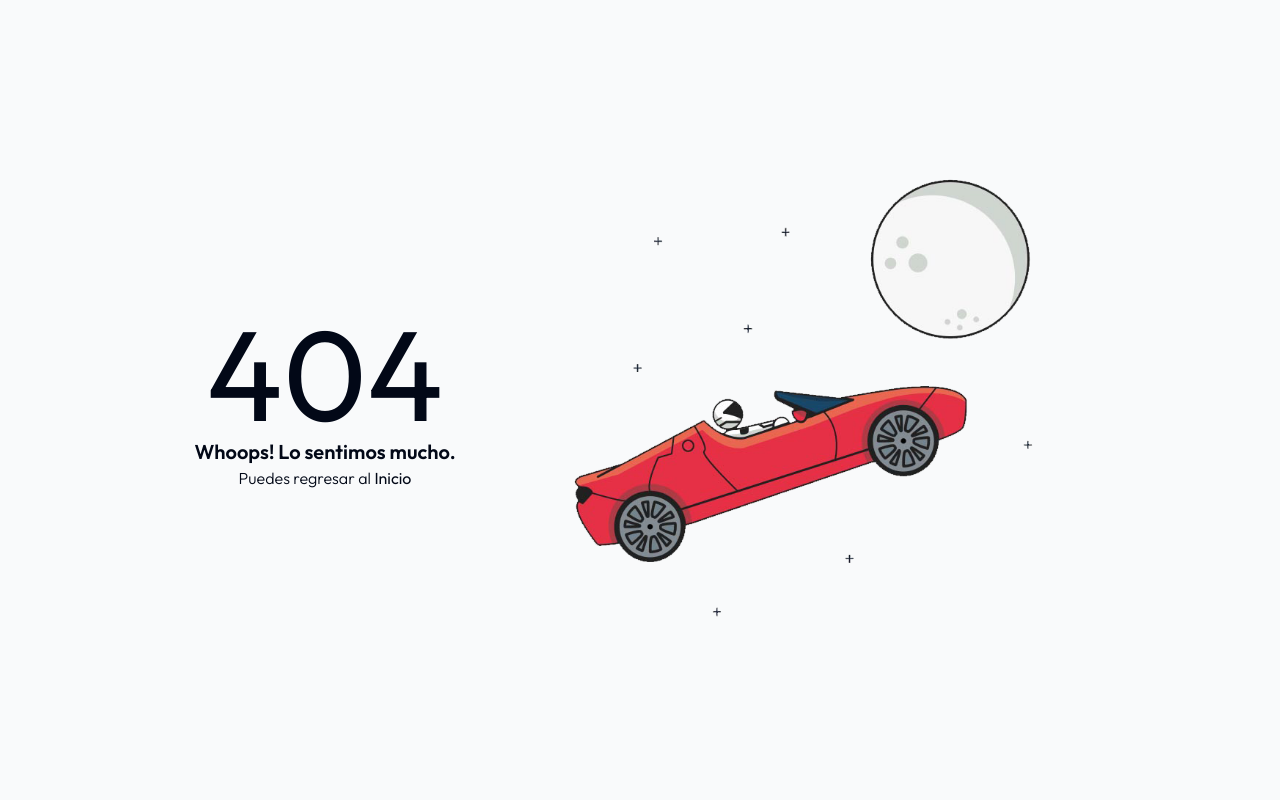
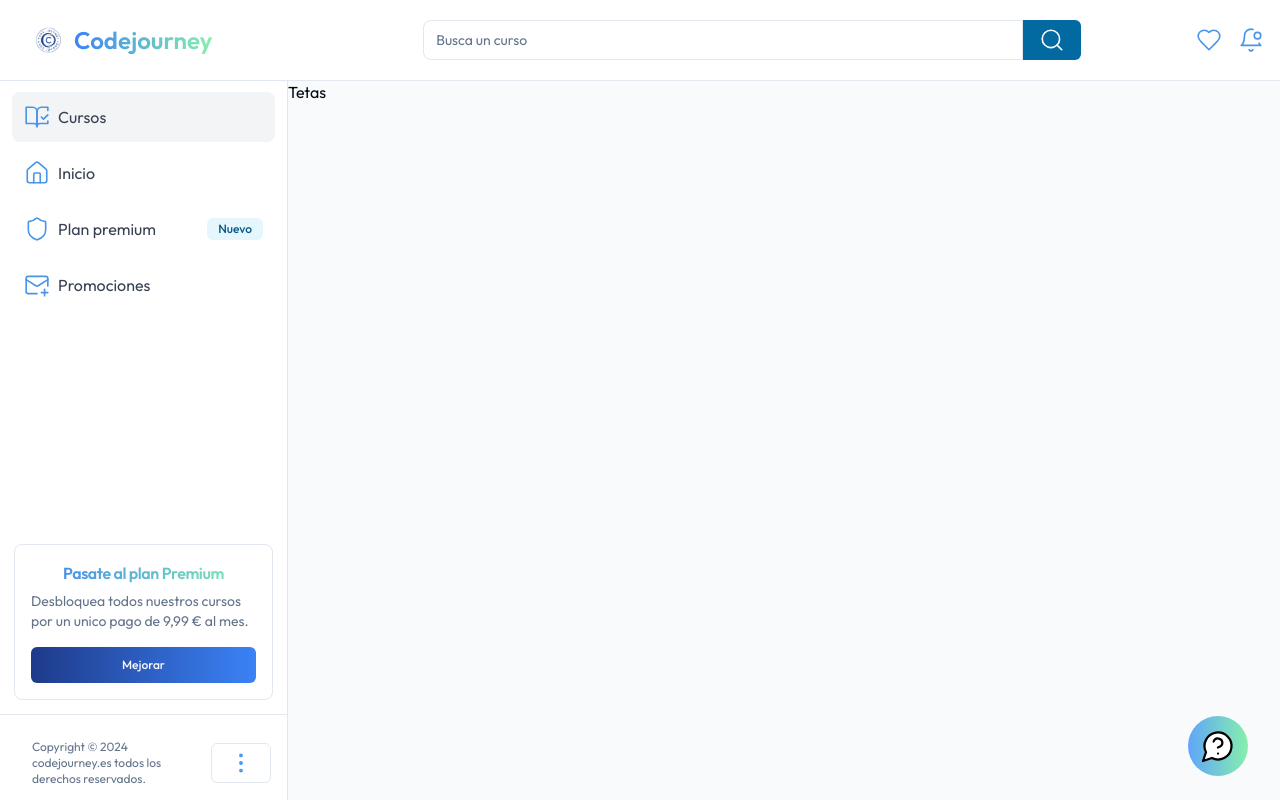
Before and after one commit to victorgxn/codejourney, a Next.js app: page /view-course/1 in a window 1280 px wide. Before the commit this address had no page. Built offline with nearby package versions, Linux system fonts and the light colour scheme.

Commit message:
Estrucutra capitulos del curso creada, agregar boton continue router.push err

```diff
--- a/src/app/(home)/(routes)/course-preview/[courseId]/_components/EnrollmentSection.tsx
+++ b/src/app/(home)/(routes)/course-preview/[courseId]/_components/EnrollmentSection.tsx
@@ -1,6 +1,7 @@
 'use client'
 import {EnrollCourse, PublishCourse} from "@/app/_microservices";
 import {useUser} from "@clerk/nextjs";
+import {router} from "next/client";
 
 export default function EnrollmentSection({courseDetails, userEnrollCourses} : any) {
 
@@ -20,7 +21,10 @@ export default function EnrollmentSection({courseDetails, userEnrollCourses} : a
                         if (createUserEnrollCourse && createUserEnrollCourse.id) {
                             await PublishCourse(createUserEnrollCourse.id)
                                 .then(result => {
-                                    console.log(result);
+                                    //console.log(result);
+                                    if (result) {
+                                        router.push('/view-course'+courseDetails.id);
+                                    }
                                 })
                         }
                     }
@@ -33,13 +37,14 @@ export default function EnrollmentSection({courseDetails, userEnrollCourses} : a
     {/*Primer ternario comprueba si el usuario esta inscrito en el curso o no, en el caso que no este inscrito si el curso es de pago o no y el div de la membresia siempre sale*/}
     return (
         <div>
+            {/*TODO: Posible error de comparison en un futuro porque estamos comparando el curso del array 0 pero no siempre va estar en el 0 */}
             {userEnrollCourses[0].courseId === courseDetails.id ? (
                 <>
                     <div className='mt-5 border rounded-lg p-2 text-center'>
                         <p className='text-gray-500'>Sigue aprendiendo y construyendo de forma interactiva con nuestro
                             curso.</p>
                         <button
-                            className='p-2 w-full bg-blue-500 text-white rounded-lg text-[14px] mt-2 hover:bg-blue-700'> Continuar
+                            className='p-2 w-full bg-blue-500 text-white rounded-lg text-[14px] mt-2 hover:bg-blue-700'  onClick={() => router.push('/view-course'+courseDetails.id)}> Continuar
                             viendo
                         </button>
                     </div>
--- /dev/null
+++ b/src/app/(watch-course)/(routes)/view-course/[courseId]/page.tsx
@@ -0,0 +1,5 @@
+export default function ChapterPage() {
+    return (
+        <div>Tetas</div>
+    );
+}
--- /dev/null
+++ b/src/app/(watch-course)/layout.tsx
@@ -0,0 +1,27 @@
+import type { Metadata } from 'next';
+import { MainEstructure } from '@/app/(home)/_components';
+import Providers from '@/components/Chat/Providers';
+import Chat from '@/components/Chat/Chat';
+
+export const metadata: Metadata = {
+    title: 'Pagina cursos | Codejourney',
+    description: 'Pagina de visualizado de cursos para nuestros miembros.',
+};
+
+export default function CourseLayout({
+                                       children,
+                                   }: Readonly<{
+    children: React.ReactNode;
+}>) {
+    return (
+        <Providers>
+            <div className="flex flex-col h-full">
+                <div className="flex-1">
+                    <MainEstructure />
+                    <div className="lg:pl-72 pt-[80px]">{children}</div>
+                    <Chat />
+                </div>
+            </div>
+        </Providers>
+    );
+}
```
